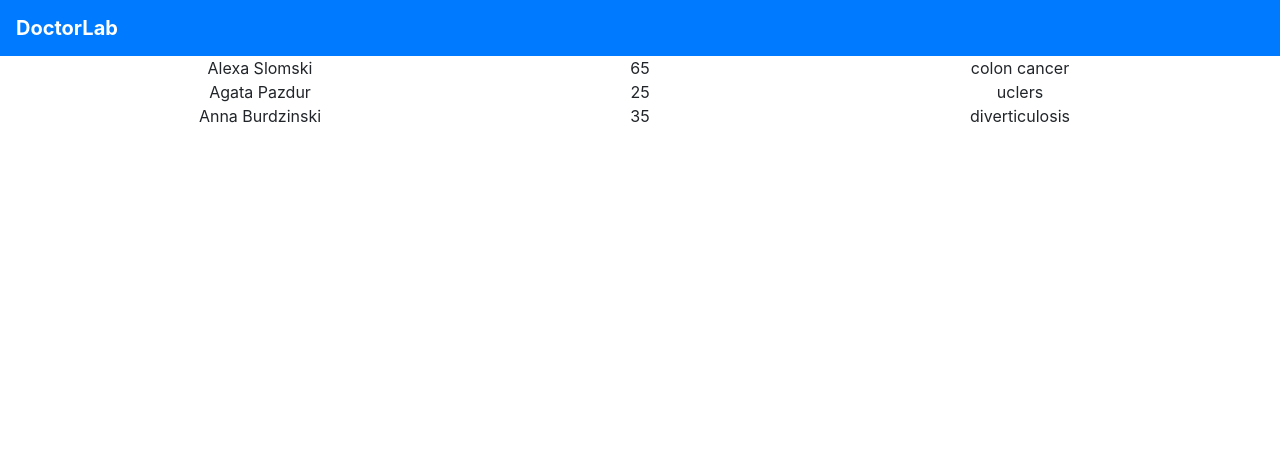
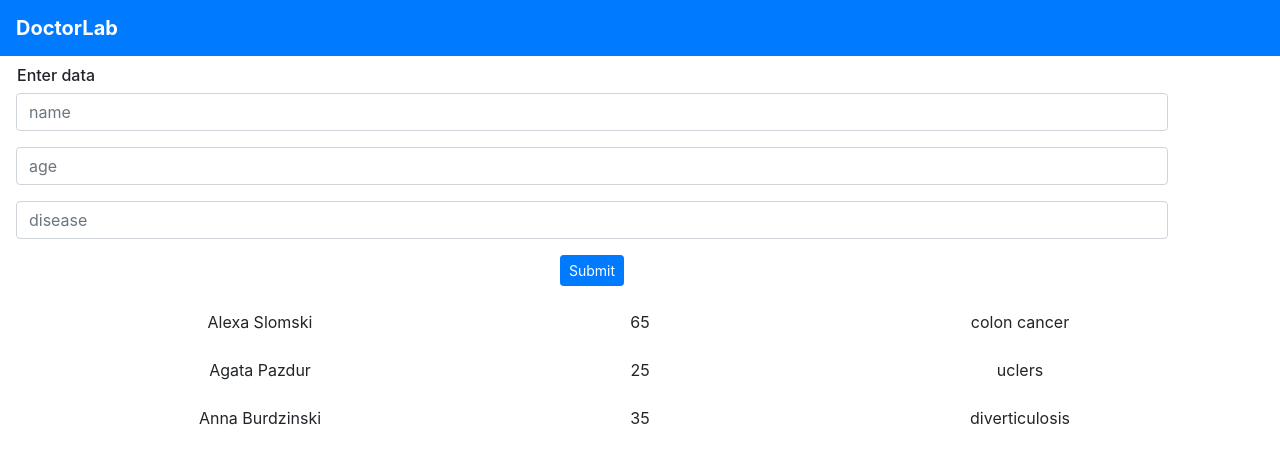
Before and after one commit to snowleopardAlexa/doctorlab, a React (Create React App) app: page / in a window 1280 px wide. Shown: the top 464 px of the page. Built offline with nearby package versions, Linux system fonts and the light colour scheme.

Commit message:
add form with 3 form controls, button, adjust styling of the form

```diff
--- a/src/DoctorApp.js
+++ b/src/DoctorApp.js
@@ -1,7 +1,8 @@
 import React, { useState } from 'react';
 import DoctorList from './DoctorList';
+import DoctorForm from './DoctorForm';
 
-import { Navbar, Row, Col, Container } from 'react-bootstrap';
+import { Navbar } from 'react-bootstrap';
 
 function DoctorApp() {
 
@@ -19,6 +20,7 @@ function DoctorApp() {
         <Navbar bg="primary">
         <Navbar.Brand style={{color: '#fff', fontWeight: 'bold'}}>DoctorLab</Navbar.Brand>
        </Navbar>
+       <DoctorForm />
        <DoctorList patients={patients} />
     </div>
   );
--- a/src/DoctorForm.js
+++ b/src/DoctorForm.js
@@ -1,10 +1,24 @@
 import React from 'react';
-import { Form } from 'react-bootstrap';
+import { Form, Button } from 'react-bootstrap';
 
 function DoctorForm(props) {
     return (
       <div className="form">
-         <Form.Control type="..." placeholder="Enter email" />
+          <h6 style={{marginTop: '10px', marginLeft:'17px', float: 'left'}}>Enter data</h6>
+          <Form className="ml-3" style={{width: '90%'}}>
+          <Form.Group>
+           <Form.Control type="name" placeholder="name" />
+          </Form.Group>
+          <Form.Group>
+           <Form.Control type="age" placeholder="age" />
+          </Form.Group>
+          <Form.Group>
+           <Form.Control type="disease" placeholder="disease" />
+          </Form.Group>
+          <Button variant="primary" type="submit" size="sm">
+            Submit
+          </Button>
+          </Form>
       </div>
     );
 }
--- a/src/DoctorList.js
+++ b/src/DoctorList.js
@@ -6,7 +6,7 @@ function DoctorList(props) {
         <div>
             {props.patients.map(patient => (
             // Grid
-              <Container>
+              <Container className="mt-4">
                <Row>
                 <Col>{patient.name}</Col>
                 <Col>{patient.age}</Col>
```
Also changed, not shown: src/hooks/useInputState.js (added).
